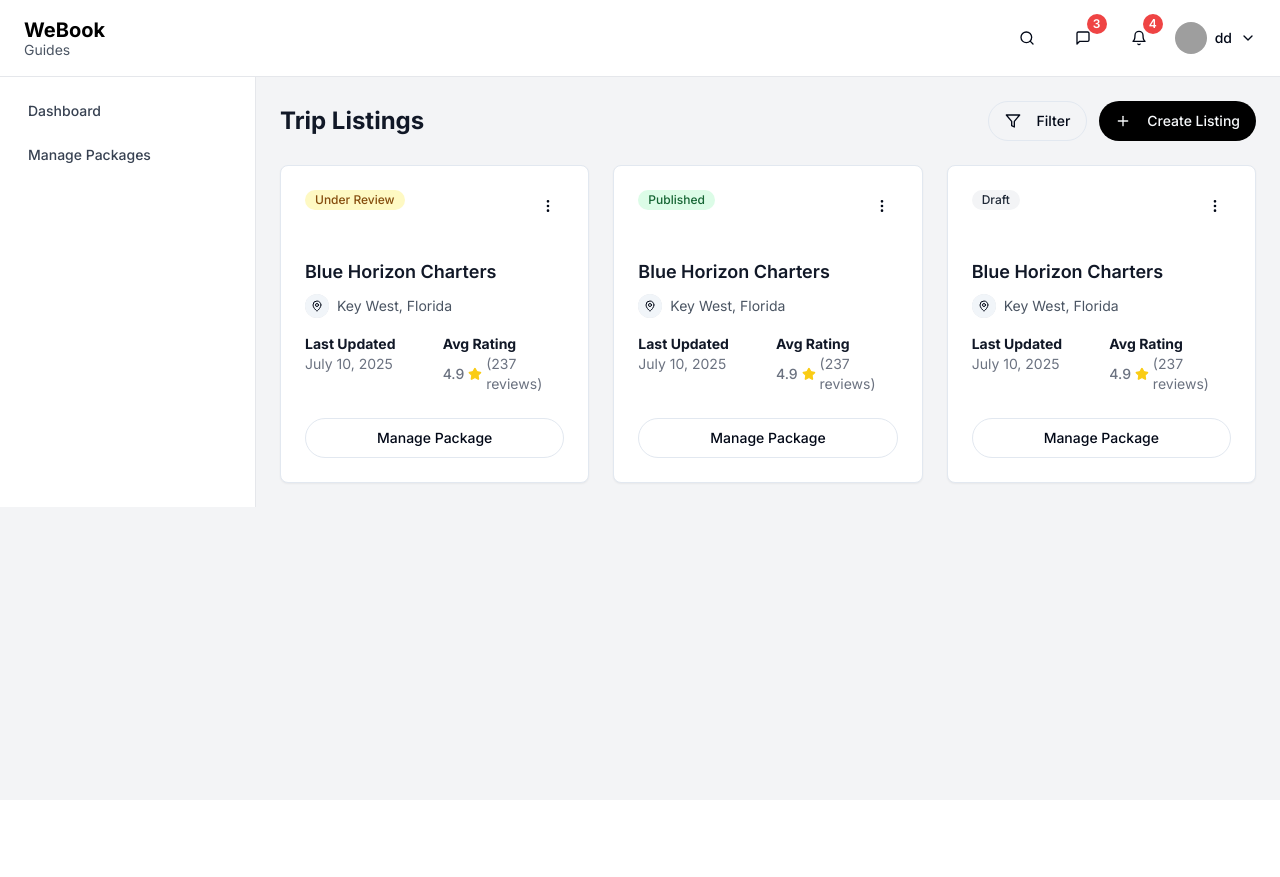
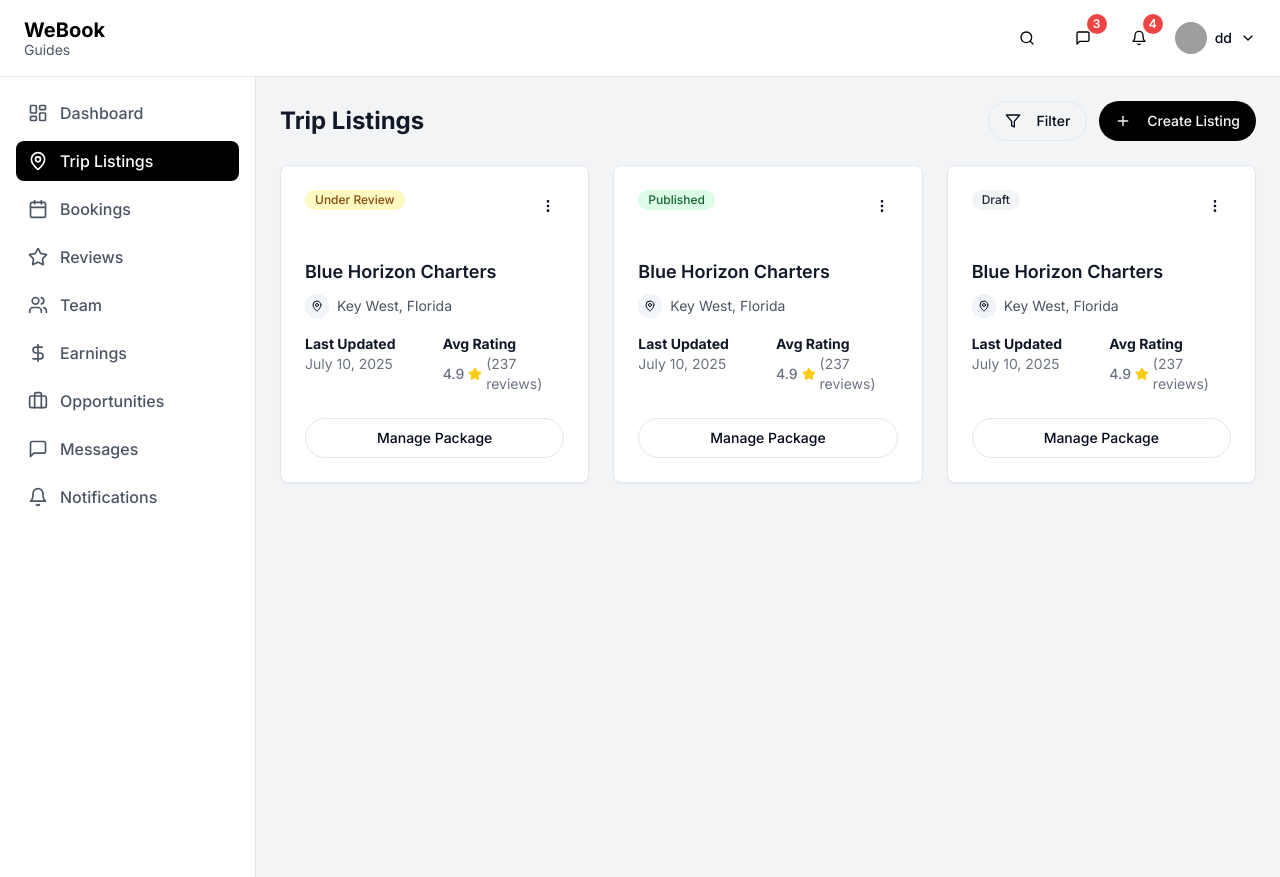
Before and after one commit to syafilm/webook-dashboard, a Next.js app: page / in a window 1280 px wide. Before the commit the page ends 800 px from the top, so only its background shows below. Built offline with nearby package versions, Linux system fonts and the light colour scheme; grey boxes are pictures that could not be loaded.

Commit message:
fix sidebar

```diff
--- a/src/components/dashboard-layout.tsx
+++ b/src/components/dashboard-layout.tsx
@@ -1,6 +1,31 @@
 import type React from "react"
+import { useState } from "react"
 import { useRouter } from "next/router"
+import { cn } from "@/lib/utils"
+import {
+  LayoutDashboard,
+  MapPin,
+  Calendar,
+  Star,
+  Users,
+  DollarSign,
+  Briefcase,
+  MessageSquare,
+  Bell,
+} from "lucide-react"
 import { Header } from "./header"
+
+const menuItems = [
+  { icon: LayoutDashboard, label: "Dashboard", active: false },
+  { icon: MapPin, label: "Trip Listings", active: true },
+  { icon: Calendar, label: "Bookings", active: false },
+  { icon: Star, label: "Reviews", active: false },
+  { icon: Users, label: "Team", active: false },
+  { icon: DollarSign, label: "Earnings", active: false },
+  { icon: Briefcase, label: "Opportunities", active: false },
+  { icon: MessageSquare, label: "Messages", active: false },
+  { icon: Bell, label: "Notifications", active: false },
+]
 
 interface DashboardLayoutProps {
   children: React.ReactNode
@@ -9,6 +34,7 @@ interface DashboardLayoutProps {
 export function DashboardLayout({ children }: DashboardLayoutProps) {
   const router = useRouter()
   const isManagePackagePage = router.pathname === "/manage-package"
+  const [activeItem, setActiveItem] = useState("Trip Listings")
 
   return (
     <div className="min-h-screen bg-gray-100">
@@ -16,14 +42,26 @@ export function DashboardLayout({ children }: DashboardLayoutProps) {
         <Header />
       </div>
       <div className="flex">
-        <aside className="w-64 bg-white border-r border-gray-200 p-4">
-          <nav className="space-y-2">
-            <a href="/" className="block px-3 py-2 text-sm font-medium text-gray-700 hover:bg-gray-100 rounded">
-              Dashboard
-            </a>
-            <a href="/manage-package" className="block px-3 py-2 text-sm font-medium text-gray-700 hover:bg-gray-100 rounded">
-              Manage Packages
-            </a>
+        <aside className="w-64 bg-white border-r border-gray-200 min-h-screen">
+          <nav className="p-4 space-y-2">
+            {menuItems.map((item) => {
+              const Icon = item.icon
+              const isActive = item.label === activeItem
+
+              return (
+                <button
+                  key={item.label}
+                  onClick={() => setActiveItem(item.label)}
+                  className={cn(
+                    "w-full flex items-center space-x-3 px-3 py-2 rounded-lg text-left transition-colors",
+                    isActive ? "bg-black text-white" : "text-gray-600 hover:bg-gray-100",
+                  )}
+                >
+                  <Icon className="h-5 w-5" />
+                  <span className="font-medium">{item.label}</span>
+                </button>
+              )
+            })}
           </nav>
         </aside>
         <main className={`flex-1 bg-gray-100 ${isManagePackagePage ? 'pt-0' : 'p-6'}`}>{children}</main>
--- a/src/components/header.tsx
+++ b/src/components/header.tsx
@@ -14,12 +14,12 @@ export function Header() {
       </div>
 
       <div className="flex items-center space-x-4">
-        <Button variant="ghost" size="icon">
+        <Button variant="ghost" size="icon" className="text-black hover:text-black">
           <Search className="h-5 w-5" />
         </Button>
 
         <div className="relative">
-          <Button variant="ghost" size="icon">
+          <Button variant="ghost" size="icon" className="text-black hover:text-black">
             <MessageSquare className="h-5 w-5" />
           </Button>
           <Badge className="absolute -top-1 -right-1 h-5 w-5 rounded-full bg-red-500 text-white text-xs flex items-center justify-center p-0">
@@ -28,7 +28,7 @@ export function Header() {
         </div>
 
         <div className="relative">
-          <Button variant="ghost" size="icon">
+          <Button variant="ghost" size="icon" className="text-black hover:text-black">
             <Bell className="h-5 w-5" />
           </Button>
           <Badge className="absolute -top-1 -right-1 h-5 w-5 rounded-full bg-red-500 text-white text-xs flex items-center justify-center p-0">
@@ -42,7 +42,7 @@ export function Header() {
             <AvatarFallback className="bg-black text-white text-sm">dd</AvatarFallback>
           </Avatar>
           <span className="text-sm font-medium">dd</span>
-          <ChevronDown className="h-4 w-4" />
+          <ChevronDown className="h-4 w-4 text-black" />
         </div>
       </div>
     </header>
```
